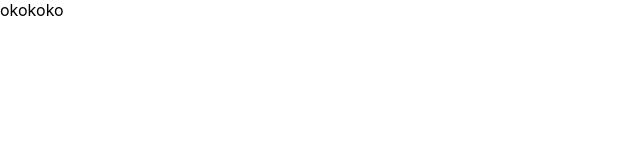
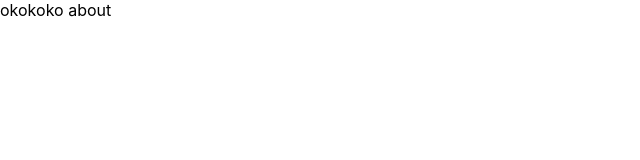
Before and after one commit to 1412316/next-test-example, a Next.js app: page /about in a window 1280 px wide. Shown: the top 160 px of the page, without its empty margins (0-640 px from the left). Built offline with nearby package versions, Linux system fonts and the light colour scheme.

Commit message:
change content

```diff
--- a/pages/about/index.js
+++ b/pages/about/index.js
@@ -2,7 +2,7 @@ export default function Home() {
 
   return (
     <div>
-      okokoko
+      okokoko about
     </div>
   )
 }
```
